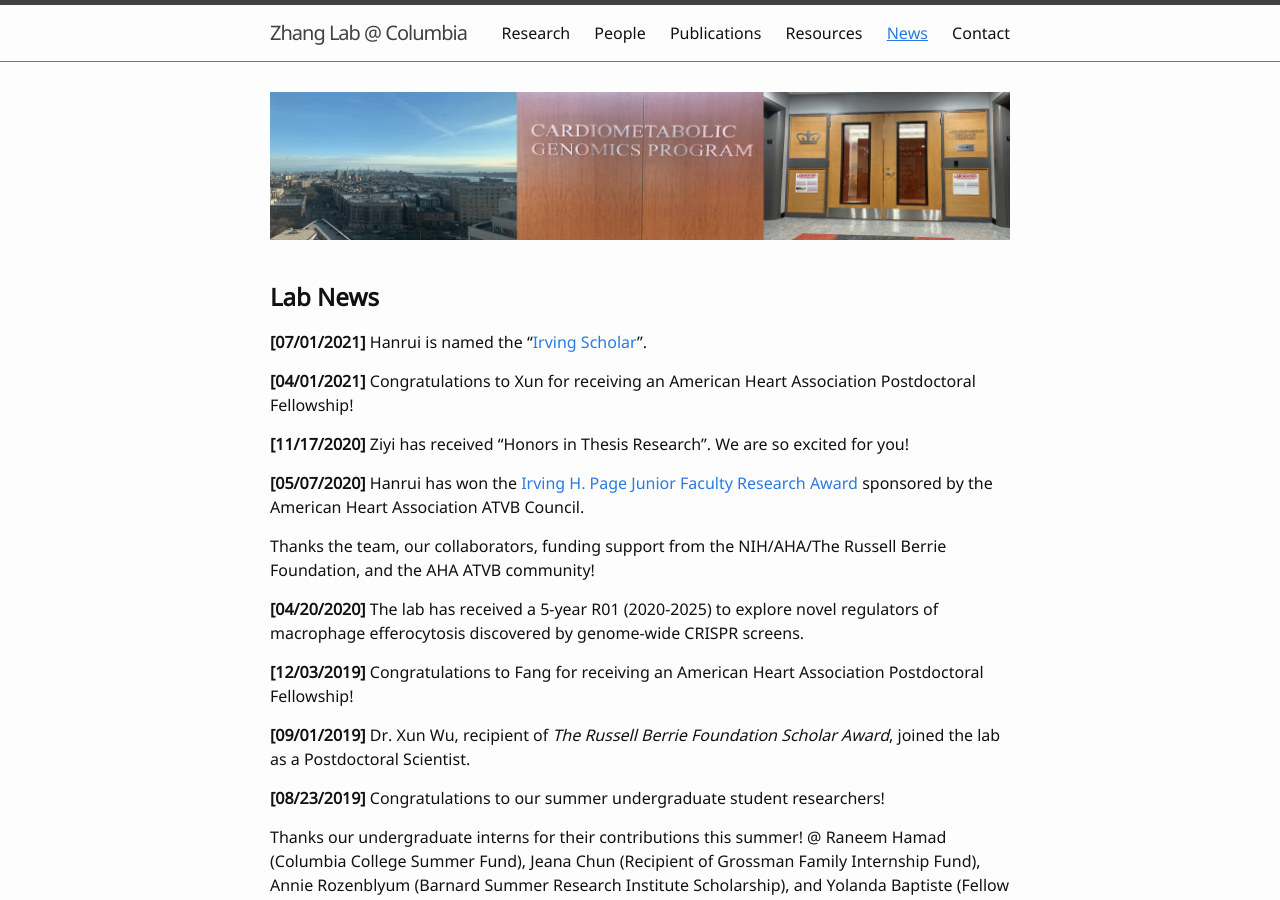
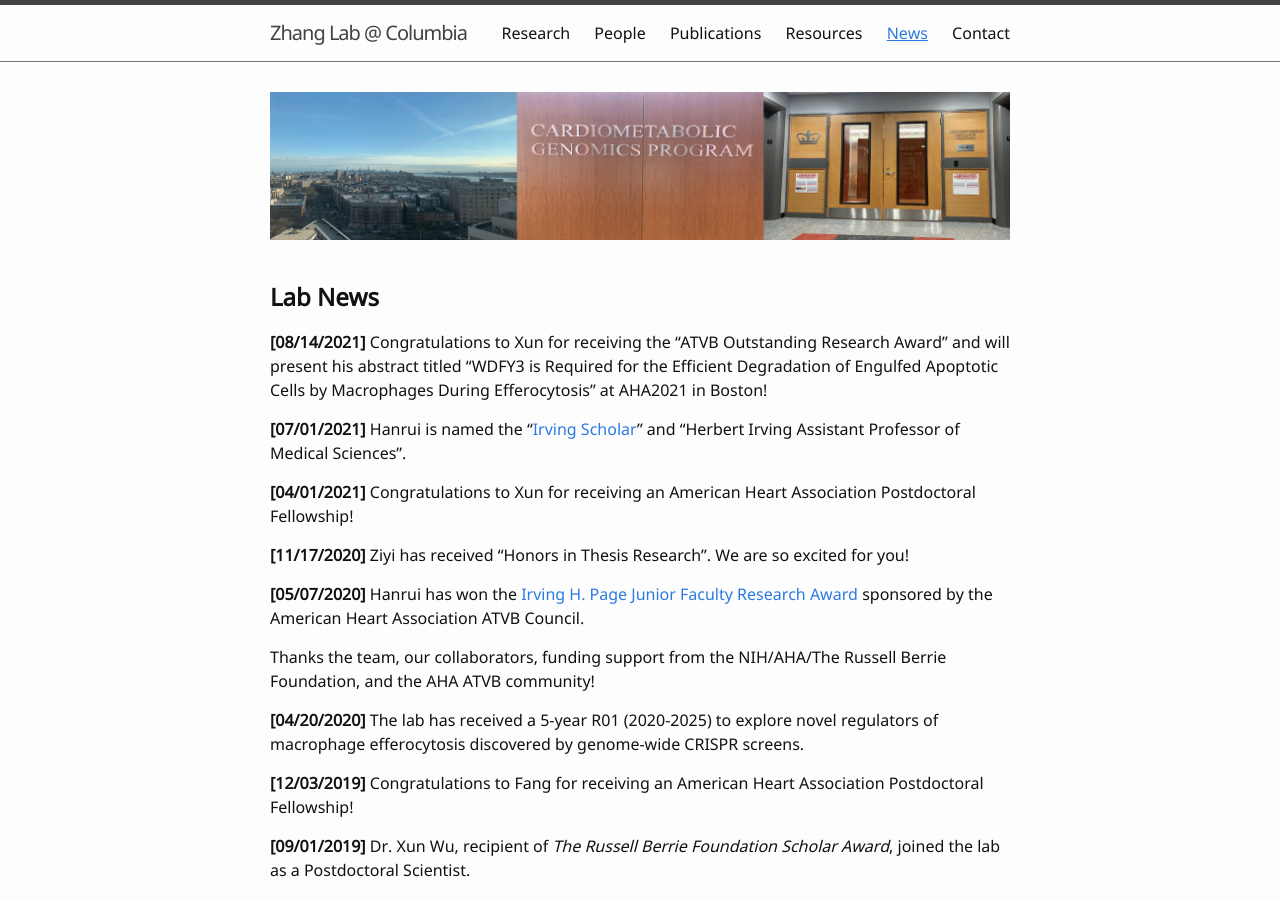
Before and after one commit to hanruizhang/zhanglab, a Jekyll site: the page built from 5_News.md, in a window 1280 px wide and 900 px high. Built offline with Jekyll 4.4.1, drawn with Linux system fonts in a browser that asks for light colours.

Commit message:
Update 5_News.md

```diff
--- a/5_News.md
+++ b/5_News.md
@@ -10,7 +10,8 @@ nav: true
 
 
 ## **Lab News**
-#### **[07/01/2021]** Hanrui is named the "[Irving Scholar](https://www.irvinginstitute.columbia.edu/news/announcing-2021-2024-irving-scholars)".
+#### **[08/14/2021]** Congratulations to Xun for receiving the "ATVB Outstanding Research Award" and will present his abstract titled "WDFY3 is Required for the Efficient Degradation of Engulfed Apoptotic Cells by Macrophages During Efferocytosis" at AHA2021 in Boston!
+#### **[07/01/2021]** Hanrui is named the "[Irving Scholar](https://www.irvinginstitute.columbia.edu/news/announcing-2021-2024-irving-scholars)" and "Herbert Irving Assistant Professor of Medical Sciences".
 #### **[04/01/2021]** Congratulations to Xun for receiving an American Heart Association Postdoctoral Fellowship!
 #### **[11/17/2020]** Ziyi has received "Honors in Thesis Research". We are so excited for you!
 #### **[05/07/2020]** Hanrui has won the [Irving H. Page Junior Faculty Research Award](https://professional.heart.org/en/partners/awards-and-lectures/early-career-awards/irvine-h-page-junior-faculty-research-award) sponsored by the American Heart Association ATVB Council.
```
